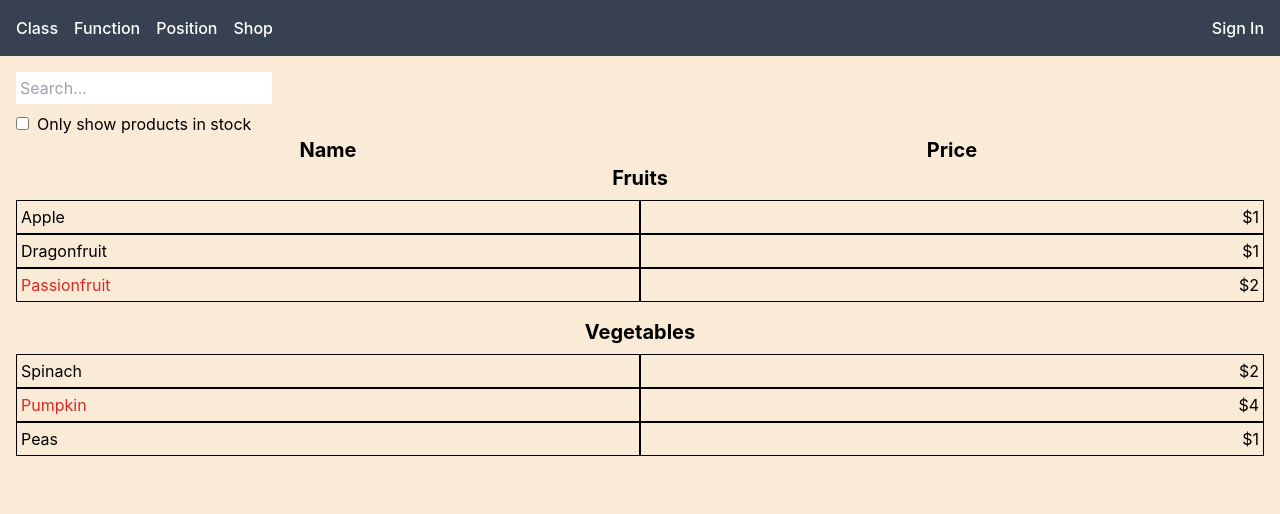
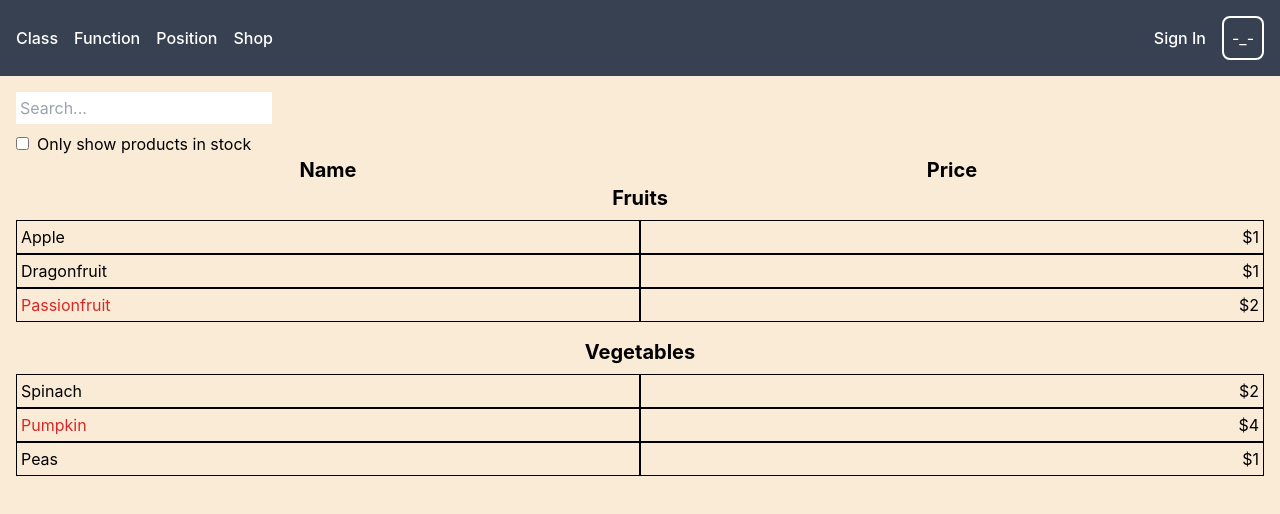
Before and after one commit to rhymado/fwg20-rts, a React (Vite) app: page /shop in a window 1280 px wide. Shown: the top 514 px of the page. Built offline with nearby package versions, Linux system fonts and the light colour scheme.

Commit message:
dropdown skeleton

```diff
--- a/src/components/Header.tsx
+++ b/src/components/Header.tsx
@@ -1,10 +1,13 @@
+import { useState } from "react";
 import { Link } from "react-router-dom";
 
 function Header() {
+  const [isOpen, setIsOpen] = useState(false);
   return (
-    <header className="p-4 bg-gray-700">
+    <>
+      <header className="p-4 bg-gray-700 z-20 relative">
         <nav>
-        <ul className="flex gap-4">
+          <ul className="flex gap-4 items-center">
             <Link to="/class">
               <li className="cursor-pointer select-none text-white">Class</li>
             </Link>
@@ -20,9 +23,23 @@ function Header() {
             <Link to="/login" className="ml-auto">
               <li className="cursor-pointer select-none text-white">Sign In</li>
             </Link>
+
+            <button
+              className="border-2 border-white border-solid p-2 select-none"
+              onClick={() => setIsOpen((isOpen) => !isOpen)}
+            >
+              <p className="text-white">-_-</p>
+            </button>
           </ul>
         </nav>
       </header>
+      {isOpen && (
+        <div
+          className="h-screen w-screen bg-black/75 cursor-pointer fixed top-0 left-0 z-10"
+          onClick={() => setIsOpen(false)}
+        ></div>
+      )}
+    </>
   );
 }
 
--- a/src/styles/main.css
+++ b/src/styles/main.css
@@ -629,6 +629,14 @@ input {
   top: 2px;
 }
 
+.z-10 {
+  z-index: 10;
+}
+
+.z-20 {
+  z-index: 20;
+}
+
 .mb-2 {
   margin-bottom: 0.5rem;
 }
@@ -641,16 +649,16 @@ input {
   margin-left: 10%;
 }
 
+.ml-auto {
+  margin-left: auto;
+}
+
 .mr-2 {
   margin-right: 0.5rem;
 }
 
 .mt-\[5\%\] {
   margin-top: 5%;
-}
-
-.ml-auto {
-  margin-left: auto;
 }
 
 .block {
@@ -673,8 +681,16 @@ input {
   height: 80vh;
 }
 
+.h-screen {
+  height: 100vh;
+}
+
 .w-4\/5 {
   width: 80%;
+}
+
+.w-screen {
+  width: 100vw;
 }
 
 .flex-1 {
@@ -699,6 +715,10 @@ input {
   flex-direction: column;
 }
 
+.items-center {
+  align-items: center;
+}
+
 .gap-4 {
   gap: 1rem;
 }
@@ -720,9 +740,24 @@ input {
   border-color: rgb(0 0 0 / var(--tw-border-opacity));
 }
 
+.border-white {
+  --tw-border-opacity: 1;
+  border-color: rgb(255 255 255 / var(--tw-border-opacity));
+}
+
+.bg-black {
+  --tw-bg-opacity: 1;
+  background-color: rgb(0 0 0 / var(--tw-bg-opacity));
+}
+
 .bg-gray-500 {
   --tw-bg-opacity: 1;
   background-color: rgb(107 114 128 / var(--tw-bg-opacity));
+}
+
+.bg-gray-700 {
+  --tw-bg-opacity: 1;
+  background-color: rgb(55 65 81 / var(--tw-bg-opacity));
 }
 
 .bg-white {
@@ -730,31 +765,24 @@ input {
   background-color: rgb(255 255 255 / var(--tw-bg-opacity));
 }
 
-.bg-black {
-  --tw-bg-opacity: 1;
-  background-color: rgb(0 0 0 / var(--tw-bg-opacity));
+.bg-slate-300\/75 {
+  background-color: rgb(203 213 225 / 0.75);
 }
 
-.bg-gray-400 {
-  --tw-bg-opacity: 1;
-  background-color: rgb(156 163 175 / var(--tw-bg-opacity));
-}
-
-.bg-gray-700 {
-  --tw-bg-opacity: 1;
-  background-color: rgb(55 65 81 / var(--tw-bg-opacity));
+.bg-black\/75 {
+  background-color: rgb(0 0 0 / 0.75);
 }
 
 .p-1 {
   padding: 0.25rem;
 }
 
+.p-2 {
+  padding: 0.5rem;
+}
+
 .p-4 {
   padding: 1rem;
-}
-
-.p-2 {
-  padding: 0.5rem;
 }
 
 .text-center {
```
Lines whose indentation alone changed are shown as unchanged.
